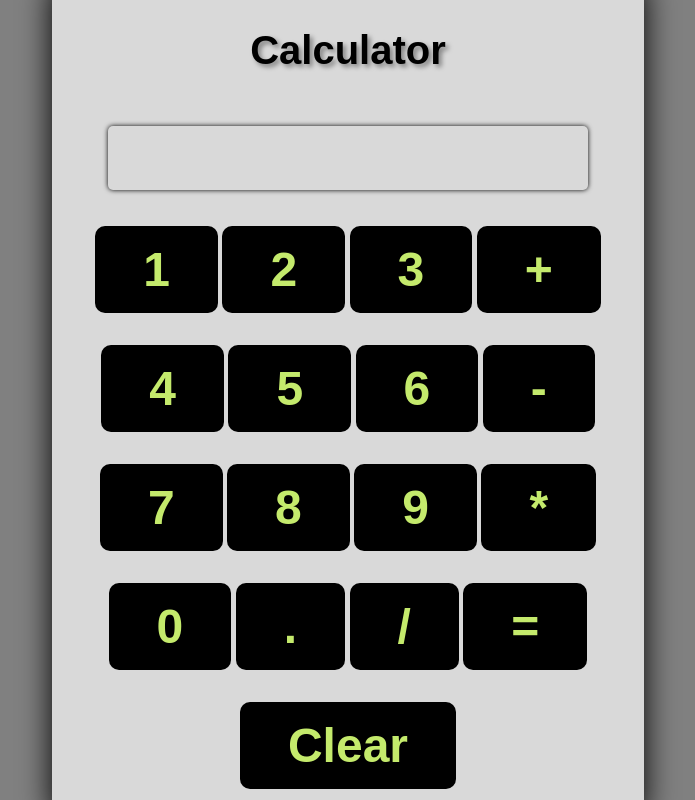
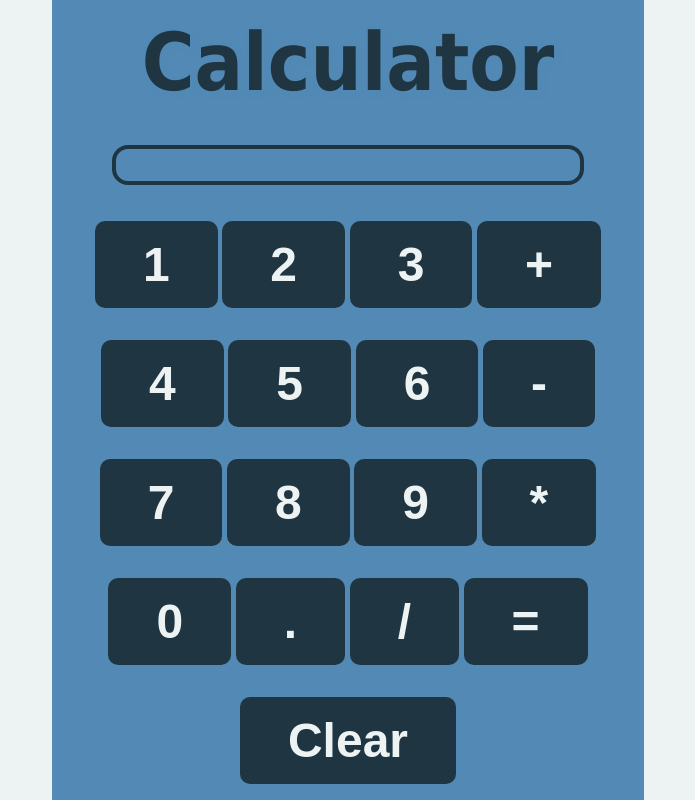
Before and after one commit to Shifard/Simple_Calculator, a plain HTML site: page calculator.html in a window 1280 px wide. Shown: the whole page, without its empty margins (292-987 px from the left). Drawn offline with Linux system fonts and the light colour scheme.

Commit message:
Update design.css

```diff
--- a/design.css
+++ b/design.css
@@ -1,10 +1,10 @@
 body {
-    font-family: Arial;
-    background-color: gray;
+    font-family: Tahoma;
+    background-color: #EDF2F3;
 }
 button {
-    background-color: black;
-    color: rgb(196, 234, 108);
+    background-color: #1F3541;
+    color: #EDF2F3;
     border: none;
     padding: 1rem 3rem;
     border-radius: 10px;
@@ -29,21 +29,24 @@ button {
     flex-direction: column;
     align-items: center;
     justify-content: center;
-    box-shadow: 0 0 2rem black;
-    background-color: rgba(255, 255, 255, 0.7);
+    background-color: #5289B5;
     padding: 1rem;
     border-radius: 1rem;
 }
 .name {
-    font-size: 2.5rem;
-    text-shadow: 3px 3px 5px gray;
+    font-size: 5rem;
+    text-shadow: 3px 3px 5px #5289B5;
+    margin: 1rem 0;
+    color: #1F3541;
 }
 #result {
     height: 2rem;
     font-weight: bold;
     font-size: 1.25rem;
     width: 80%;
-    box-shadow: 0 0 5px black;
-    padding: 1rem;
+    padding-left: 1rem;
     border-radius: 5px;
+    color: #1F3541;
+    border: 4px solid #1F3541;
+    border-radius: 1rem;
 }
```
